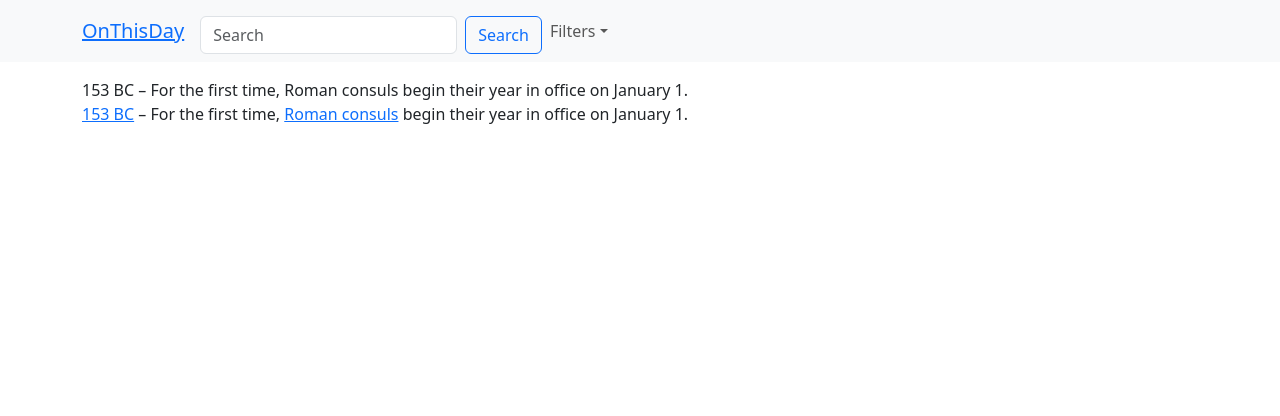
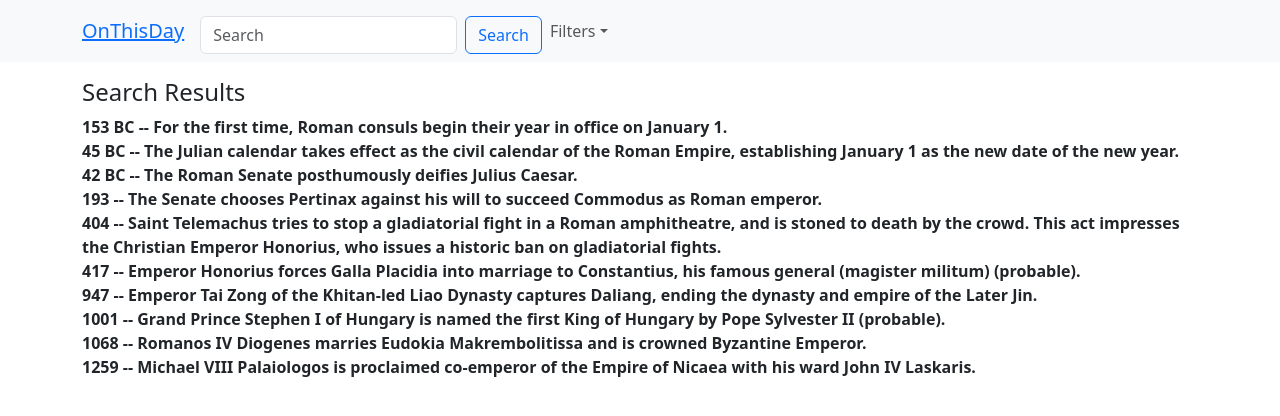
Before and after one commit to jordanccox/onthisday-hackathon-project, a React (Vite) app: page /search/1 in a window 1280 px wide. Shown: the top 416 px of the page. Built offline with nearby package versions, Linux system fonts and the light colour scheme.

Commit message:
render page results working

```diff
--- a/src/components/SearchResultsItem.jsx
+++ b/src/components/SearchResultsItem.jsx
@@ -0,0 +1,9 @@
+export default function SearchResultsItem({ data }) {
+  const text = data.text.replace("&#8211;", "--");
+
+  return (
+    <>
+    <div><strong>{text}</strong></div>
+    </>
+  )
+}
--- a/src/components/SearchResultsList.jsx
+++ b/src/components/SearchResultsList.jsx
@@ -1,12 +1,15 @@
+import { useState } from "react";
 import { dummyData } from "../dummy-data";
+import SearchResultsItem from "./SearchResultsItem";
 
+// input - dummyData
 // Items per page: 10, 20, 50
-
 // We will need to refactor to account for filters and sorting eventually
 
 const paginateData = (input, itemsPerPage, page = 0) => {
   const dataObj = {
     date: input.date,
+    path: `/search/${input.date}`,
     pages: {},
   };
 
@@ -20,9 +23,8 @@ const paginateData = (input, itemsPerPage, page = 0) => {
     return copiedObject;
   };
 
-  // inputData = dummyData.data
+  // inputData = input.data
   // section = Events, Deaths, or Births
-
   const parseDataSection = (inputData, section) => {
     inputData[section].forEach((item) => {
       if (!dataObj.pages[page]) {
@@ -36,6 +38,7 @@ const paginateData = (input, itemsPerPage, page = 0) => {
 
       const itemContents = {
         path: `/search/${dataObj.date}/?page=${page}`,
+        section: section,
         text: item.text,
         html: item.html,
         links: copyLinks(item.links),
@@ -49,41 +52,45 @@ const paginateData = (input, itemsPerPage, page = 0) => {
   parseDataSection(input.data, "Births");
   parseDataSection(input.data, "Deaths");
 
-  // input.data.Events.forEach((item) => {
-  //   if (!dataObj.pages[page]) {
-  //     dataObj.pages[page] = [];
-  //   }
-
-  //   if (dataObj.pages[page].length >= itemsPerPage) {
-  //     page++;
-  //     dataObj.pages[page] = [];
-  //   }
-
-  //   const itemContents = {
-  //     path: `/search/${dataObj.date}/?page=${page}`,
-  //     text: item.text,
-  //     html: item.html,
-  //     links: copyLinks(item.links),
-  //   };
-
-  //   dataObj.pages[page].push(itemContents);
-  // });
-
   return dataObj;
 };
 
+const renderPage = (paginatedData, page = 0) => {
+  const render = paginatedData.pages[page].map((searchResultData, index) => {
+    return <SearchResultsItem key={index} data={searchResultData} />;
+  });
+
+  return render;
+};
+
 export default function SearchResultsList() {
-  const exampleText = {__html: dummyData.data.Events[0].text};
-  const exampleHTML = {__html: dummyData.data.Events[0].html};
+  const [page, setPage] = useState(0);
+
+  // const exampleText = {__html: dummyData.data.Events[0].text};
+  // const exampleHTML = {__html: dummyData.data.Events[0].html}; testing
+
+  // get page results function:
+
+const getPageResults = (paginatedData, page = 0) => {
+  return paginatedData.pages[page];
+};
 
   const examplePaginatedData = paginateData(dummyData, 10);
 
-  console.log(examplePaginatedData);
+  //const pageResults = getPageResults(examplePaginatedData); obsolete -- delete!
+
+  console.log(examplePaginatedData); // testing
+
+  const renderPageResults = renderPage(examplePaginatedData);
 
   return (
   <>
-  <div dangerouslySetInnerHTML={exampleText} />
-  <div dangerouslySetInnerHTML={exampleHTML} />
+  {/* <div dangerouslySetInnerHTML={exampleText} />
+  <div dangerouslySetInnerHTML={exampleHTML} /> */}
+  <h4>Search Results</h4>
+  <div>
+    {renderPageResults}
+  </div>
   </>
   )
 }
```
